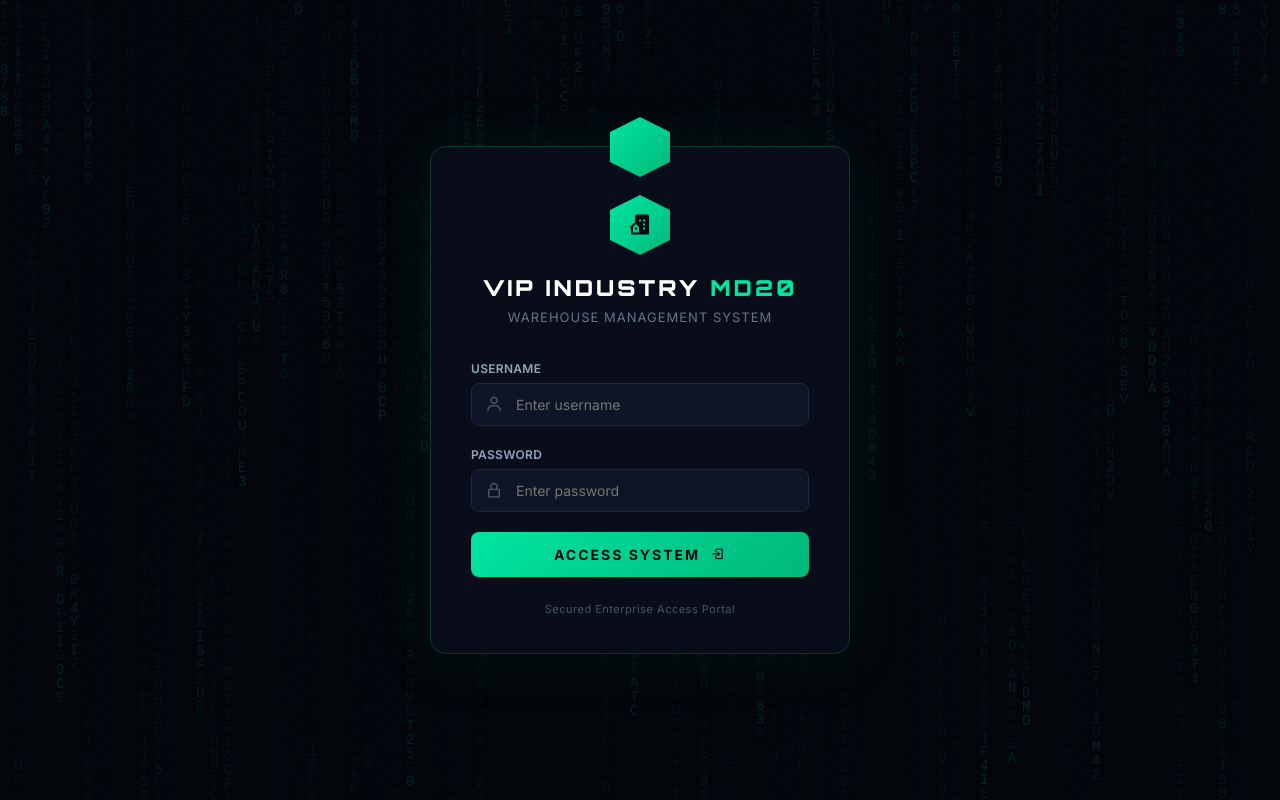
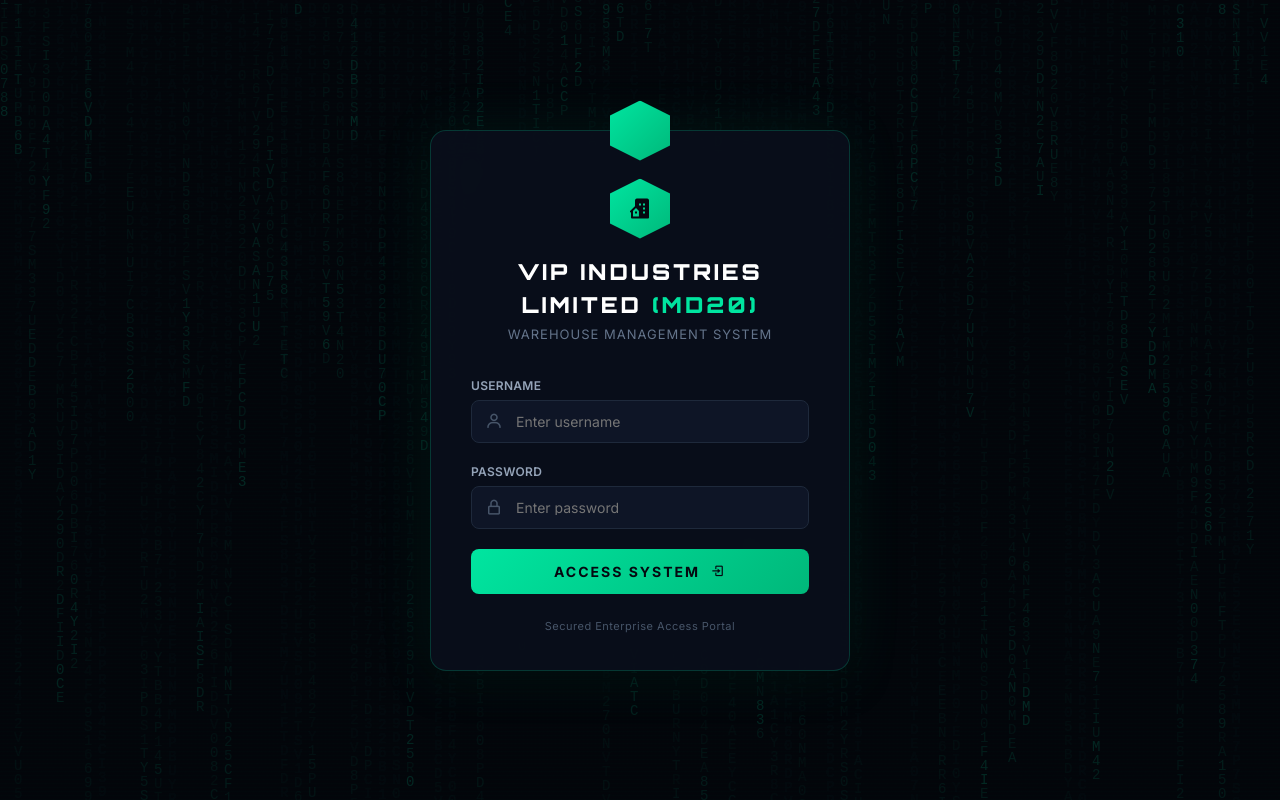
Before and after one commit to nikhil-patil1216/md20, a plain HTML site: page index.html in a window 1280 px wide. Drawn offline with nearby package versions, Linux system fonts and the light colour scheme.

Commit message:
heding fix

```diff
--- a/index.html
+++ b/index.html
@@ -20,7 +20,7 @@
             <div class="login-hex"></div>
             <div class="login-brand">
                 <div class="brand-icon"><i class='bx bxs-building-house'></i></div>
-                <h1>VIP INDUSTRY <span>MD20</span></h1>
+                <h1>VIP INDUSTRIES LIMITED <span>(MD20)</span></h1>
                 <p>Warehouse Management System</p>
             </div>
             <form id="loginForm" autocomplete="off">
```
